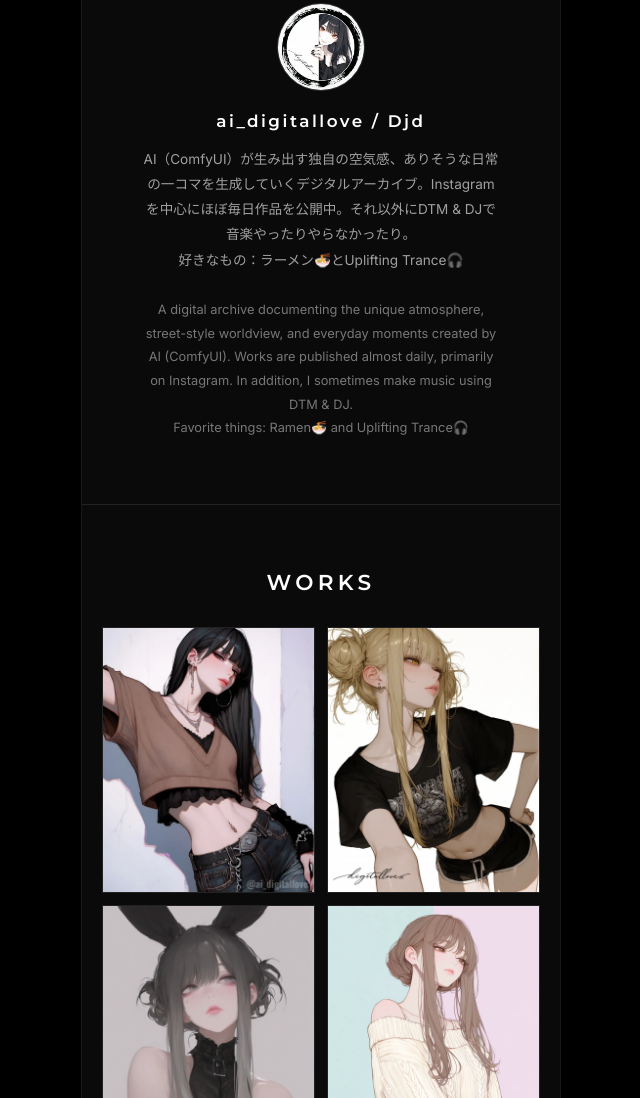
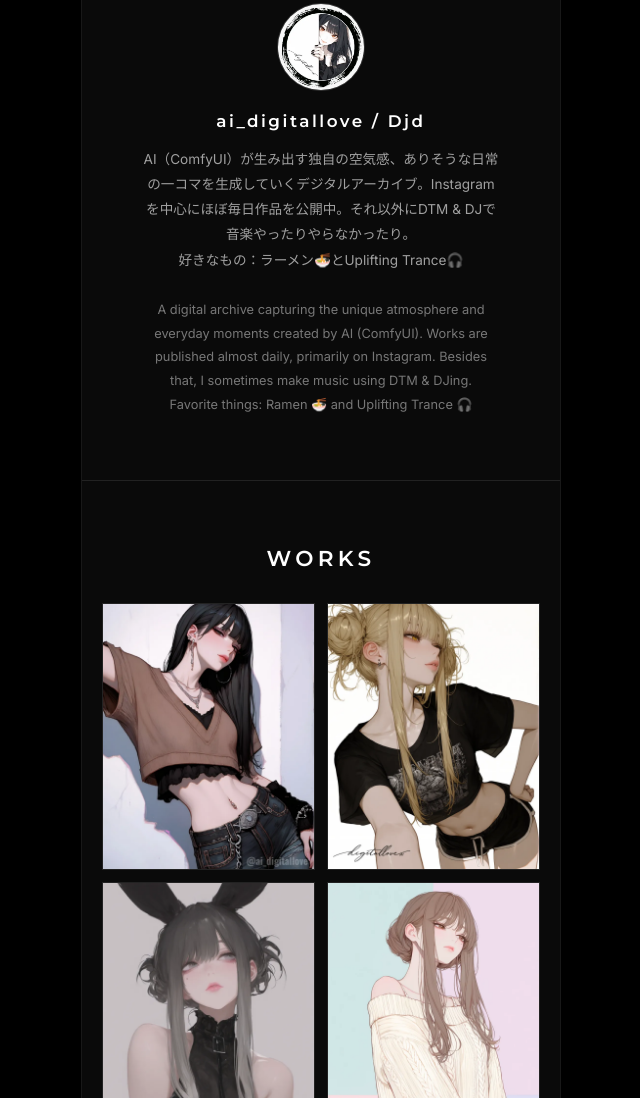
Before and after one commit to ai-digital-love/top, a plain HTML site: page index.html in a window 1280 px wide. Shown: the part 1219-2317 px from the top of the page, without its empty margins (319-959 px from the left). Drawn offline with Linux system fonts and the light colour scheme.

Commit message:
Add files via upload

```diff
--- a/index.html
+++ b/index.html
@@ -736,7 +736,7 @@
           <p class="about-name">ai_digitallove / Djd</p>
           <div class="about-text">
             <p>AI（ComfyUI）が生み出す独自の空気感、ありそうな日常の一コマを生成していくデジタルアーカイブ。Instagramを中心にほぼ毎日作品を公開中。それ以外にDTM &amp; DJで音楽やったりやらなかったり。<br>好きなもの：ラーメン🍜とUplifting Trance🎧</p><br>
-            <p style="color: #777777; font-size: 0.8rem;">A digital archive documenting the unique atmosphere, street-style worldview, and everyday moments created by AI (ComfyUI). Works are published almost daily, primarily on Instagram. In addition, I sometimes make music using DTM &amp; DJ.<br>Favorite things: Ramen🍜 and Uplifting Trance🎧</p>
+            <p style="color: #777777; font-size: 0.8rem;">A digital archive capturing the unique atmosphere and everyday moments created by AI (ComfyUI). Works are published almost daily, primarily on Instagram. Besides that, I sometimes make music using DTM & DJing.<br>Favorite things: Ramen 🍜 and Uplifting Trance 🎧</p>
           </div>
         </div>
       </section>
```
